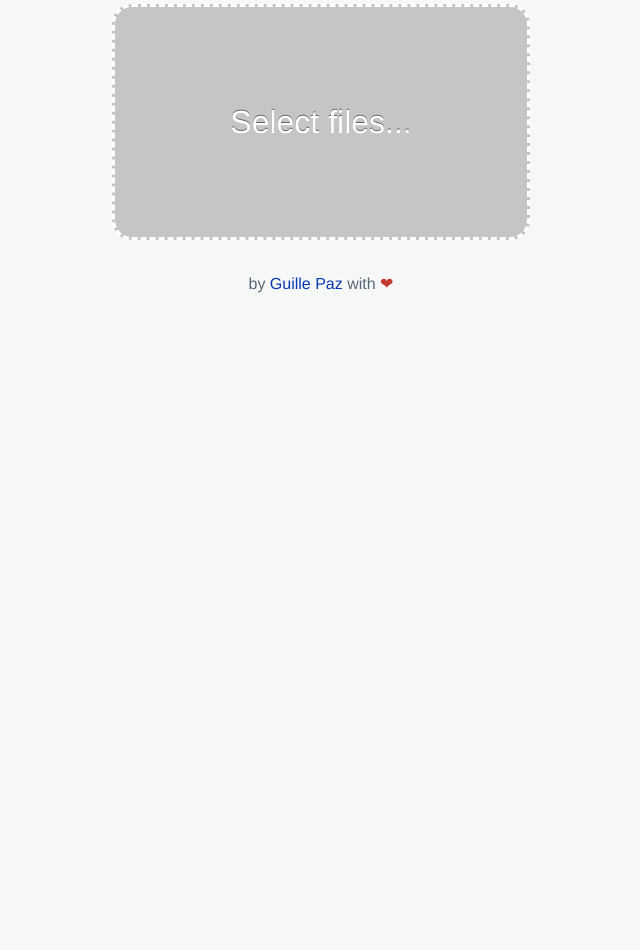
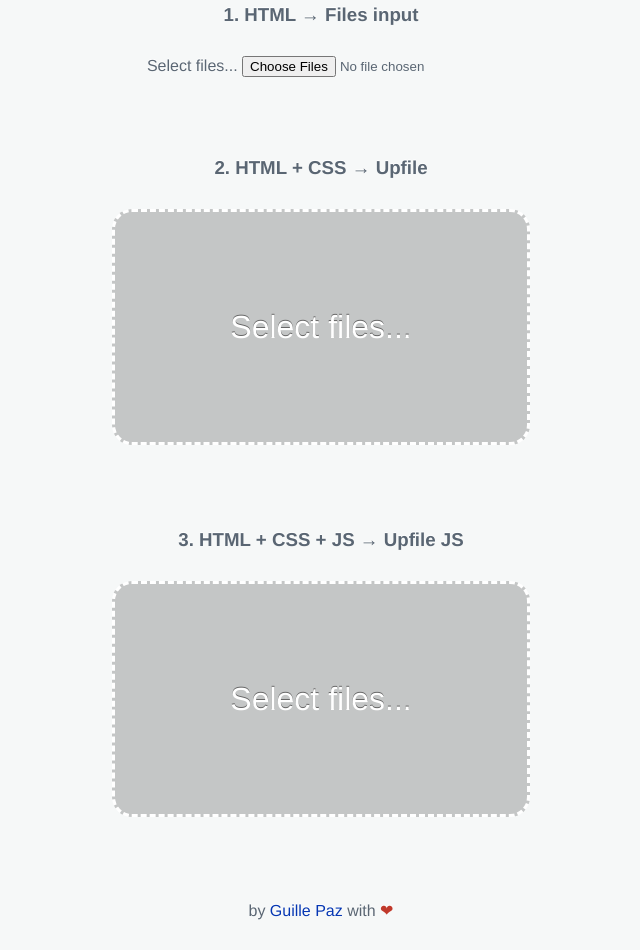
Before and after one commit to pazguille/upfile, a plain HTML site: page index.html in a window 1280 px wide. Shown: the part 254-1204 px from the top of the page, without its empty margins (319-959 px from the left). Before the commit the page ends 800 px from the top, so only its background shows below. Drawn offline with Linux system fonts and the light colour scheme.

Commit message:
Update demo page.

```diff
--- a/index.html
+++ b/index.html
@@ -56,17 +56,39 @@
                 width: 149px;
                 height: 149px;
             }
+
+            form {
+                margin: 30px 0 80px;
+            }
         </style>
     </head>
     <body>
         <h1>Upfile.js Component</h1>
         <h2>Makes file inputs a pleasure to use with progressive enhancement.</h2>
+
+        <h3>1. HTML &rarr; Files input</h3>
+        <form action="/">
+            <div>
+                <label for="upfile-normal">Select files...</label>
+                <input id="upfile-normal" type="file" name="filesNormal[]"multiple>
+            </div>
+        </form>
+
+        <h3>2. HTML + CSS &rarr; Upfile</h3>
         <form action="/">
             <div class="upfile">
-                <label class="upfile-label">Select files...</label>
-                <input type="file" name="files[]" class="upfile-button" multiple>
+                <label for="upfile-css" class="upfile-label">Select files...</label>
+                <input id="upfile-css" type="file" name="filesCSS[]" class="upfile-button" multiple>
             </div>
-        <form>
+        </form>
+
+        <h3>3. HTML + CSS + JS &rarr; Upfile JS</h3>
+        <form action="/">
+            <div class="upfile">
+                <label for="upfile-js" class="upfile-label">Select files...</label>
+                <input id="upfile-js" type="file" name="filesJS[]" class="upfile-button" multiple>
+            </div>
+        </form>
 
         <footer>
             <a href="https://github.com/pazguille/upfile" id="github"><img width="149" height="149" src="https://s3.amazonaws.com/github/ribbons/forkme_right_darkblue_121621.png" alt="Fork me on GitHub"></a>
@@ -77,7 +99,7 @@
         <script src="build/build.js"></script>
         <script>
             var Upfile = require('upfile'),
-                el = document.querySelector('.upfile-button'),
+                el = document.querySelector('#upfile-js'),
                 up = new Upfile(el);
         </script>
     </body>
```
